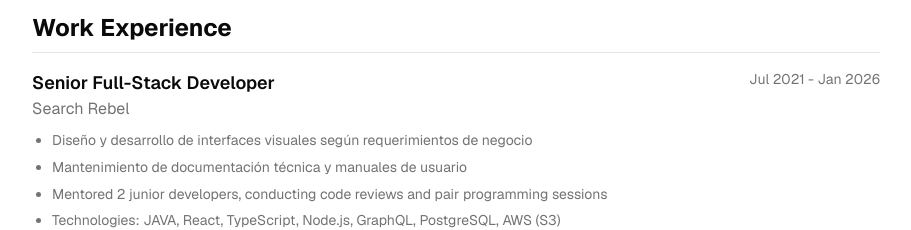
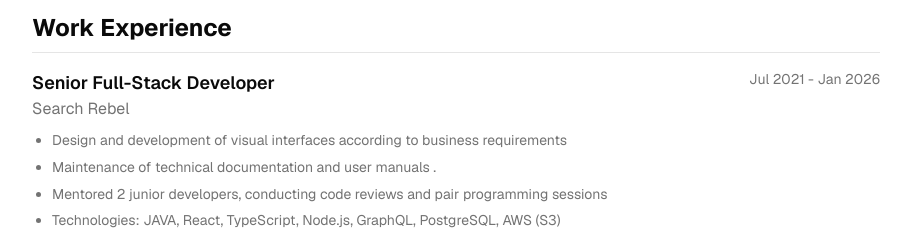
Before and after one commit to m1stermax1/portfolio-2, a Next.js app: page /cv in a window 1280 px wide. Shown: the part 820-1050 px from the top of the page, without its empty margins (184-1095 px from the left). Built offline with nearby package versions, Linux system fonts and the light colour scheme.

Commit message:
translating cv

```diff
--- a/app/cv/page.tsx
+++ b/app/cv/page.tsx
@@ -93,12 +93,11 @@ export default function CVPage() {
                   </div>
                   <ul className="ml-5 list-disc space-y-1 text-sm leading-relaxed text-muted-foreground">
                     <li>
-                      Diseño y desarrollo de interfaces visuales según
-                      requerimientos de negocio
+                      Design and development of visual interfaces according to
+                      business requirements
                     </li>
                     <li>
-                      Mantenimiento de documentación técnica y manuales de
-                      usuario
+                      Maintenance of technical documentation and user manuals .
                     </li>
                     <li>
                       Mentored 2 junior developers, conducting code reviews and
@@ -145,9 +144,7 @@ export default function CVPage() {
                 </div>
                 <div>
                   <h3 className="mb-2 font-semibold">Observability</h3>
-                  <p className="text-sm text-muted-foreground">
-                    Sawmill
-                  </p>
+                  <p className="text-sm text-muted-foreground">Sawmill</p>
                 </div>
               </div>
             </section>
@@ -160,21 +157,15 @@ export default function CVPage() {
               <div className="space-y-4">
                 <div>
                   <div className="mb-1 flex items-start justify-between">
-                    <h3 className="font-semibold">
-                      Full Stack Developer
-                    </h3>
+                    <h3 className="font-semibold">Full Stack Developer</h3>
                     <p className="text-sm text-muted-foreground">2022</p>
                   </div>
-                  <p className="text-sm text-muted-foreground">
-                    Coderhouse
-                  </p>
+                  <p className="text-sm text-muted-foreground">Coderhouse</p>
                 </div>
                 <div>
                   <h3 className="mb-2 font-semibold">Certifications</h3>
                   <ul className="space-y-1 text-sm text-muted-foreground">
-                    <li>
-                      • Web Developer
-                    </li>
+                    <li>• Web Developer</li>
                     <li>• Javascript</li>
                     <li>• React</li>
                     <li>• Backend (NodeJS, Express)</li>
```
